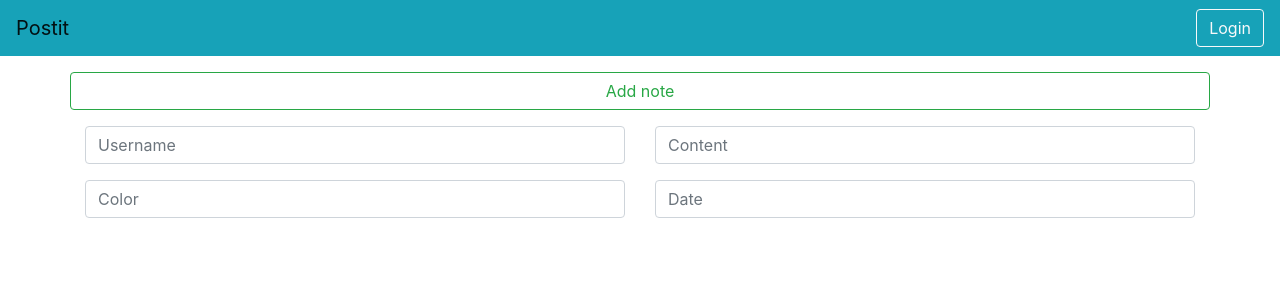
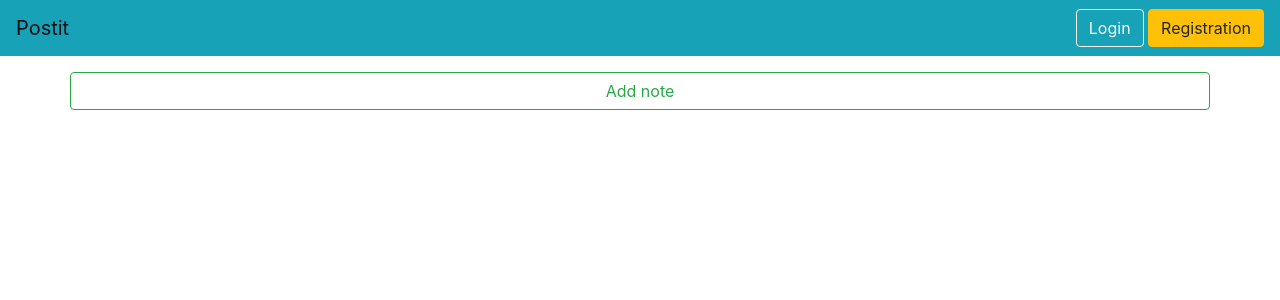
Before and after one commit to unimer/Note, a Flask app: page / in a window 1280 px wide. Shown: the top 300 px of the page. Run offline with Flask 2, Linux system fonts and the light colour scheme; data that the repository does not hold is empty; some libraries are stand-ins or nearby versions.

Commit message:
registration and minor errors

```diff
--- a/app/controller/UserController.py
+++ b/app/controller/UserController.py
@@ -34,6 +34,9 @@ def add():
         return json.jsonify(user.forAll())
     elif request.method == 'POST':
         form = UserForm(request.form)
+        print(form.username, file=sys.stderr)
+        print(form.email, file=sys.stderr)
+
         if not form.validateNew():
             return validationJsonErrorResponse()
         user = User()
--- a/app/static/js/indexController.js
+++ b/app/static/js/indexController.js
@@ -41,7 +41,6 @@ const pinNote = (noteId) => {
         success: (data, status, xhr) => {
             if (!data.errorMessages){
                 $("#noteEditDialog").modal('hide');
-                $("#notesCanvas").empty();
                 loadNotes();
             }
         },
@@ -59,7 +58,6 @@ const deleteNote = (noteId) => {
         success: (data, status, xhr) => {
             if (!data.errorMessages){
                 $("#noteEditDialog").modal('hide');
-                $("#notesCanvas").empty();
                 loadNotes();
             }
         },
@@ -118,12 +116,12 @@ const renderElement = (val) => {
 
 const loadNotes = () => {
     var uri = "/note/index";
-
     $.ajax({
         url: uri,
         type: "GET",
         success: (data, status, xhr) => {
             // $('.toast').toast('show');
+            $("#notesCanvas").empty();
             $.each(data, (index, val) =>{
                 renderElement(val);
 
@@ -190,13 +188,14 @@ const editNotePost = (noteId) => {
         success: (data, status, xhr) => {
             if (!data.errorMessages){
                 $("#noteEditDialog").modal('hide');
-                $("#notesCanvas").empty();
                 loadNotes();
             }
         },
         fail: () => {
             alert("Connection error");
         }
+    }).done(() => {
+        loadNotes();
     })
 }
 
@@ -227,7 +226,6 @@ const addNotePost = (noteId) => {
             }
             else if (data.errorMessages === undefined) {
                 $("#noteEditDialog").modal('hide');
-                $("#notesCanvas").empty();
                 loadNotes();
             } else {
                 $.each(data.errorMessages, (i, v) => {
@@ -246,13 +244,20 @@ $(document).ready(() => {
     loadNotes();
 
     // bind event to registration button
-    $("#registrationBtn").on('click', () => {
-        const username = $("#username").val();
-        const email = $("#email").val();
-        const password = $("#password").val();
-        const organization = $("#selOrg").val();
-        ajaxPost(username, email, password, organization);
+    // $("#registrationBtn").on('click', () => {
+    //     const username = $("#username").val();
+    //     const email = $("#email").val();
+    //     const password = $("#password").val();
+    //     const organization = $("#selOrg").val();
+    //     // ajaxPost(username, email, password, organization);
+    // });
+
+    $("#openRegistration").on('click', () => {
+        $("#loginDialog").modal('hide');
+        $("#registrationDialog").modal('show');
+
     });
+
     $("#navbarLogin").on('click', () => {
         // window.location.href = './login.php';
         $("#loginDialog").modal('show');
--- a/app/static/js/loginController.js
+++ b/app/static/js/loginController.js
@@ -61,9 +61,3 @@ $(document).ready(function () {
         });
     });
 });
-
-$(document).ready(() => {
-    $('#registrationBtn').on('click', () => {
-        window.location.href = './registration.php'
-    });
-});
--- a/app/static/js/registrationController.js
+++ b/app/static/js/registrationController.js
@@ -1,13 +1,11 @@
 
 const loadOrganizations = () => {
-    var uri = "http://localhost:5000/note/getOrganization";
+    var uri = "/note/getOrganization";
     $.ajax({
         url: uri,
         type: "GET",
         success: (data, status, xhr) => {
             $.each(data, (index, val) =>{
-                console.log(val.key);
-                console.log(val.value);
                 $("#selOrg").append(new Option(val.value, val.key));
             });
         },
@@ -19,7 +17,7 @@ const loadOrganizations = () => {
 
 const ajaxPost = (username, email, password, organization) => {
 
-    const uri = "http://localhost:5000/user/add"
+    const uri = "/user/add"
 
     $.ajax({
         type: 'POST',
@@ -34,10 +32,11 @@ const ajaxPost = (username, email, password, organization) => {
 
         success: (data, status, xhr) => {
             if (data.errorMessages){
-                $("#errorMessage").show();
+                $("#registrationErrorMessage").show();
             }
             else {
-                window.location.href = './login.php'
+                $("#registrationDialog").modal('hide');
+                $("#loginDialog").modal('show');
             }
         },
         fail: () => {
@@ -53,14 +52,12 @@ $(document).ready(() => {
 
     // bind event to registration button
     $("#registrationBtn").on('click', () => {
-        const username = $("#username").val();
-        const email = $("#email").val();
-        const password = $("#password").val();
+        const username = $("#registrationUsername").val();
+        const email = $("#registrationEmail").val();
+        const password = $("#registrationPassword").val();
         const organization = $("#selOrg").val();
         ajaxPost(username, email, password, organization);
     });
-    $("#login").on('click', () => {
-        window.location.href = './login.php';
-    });
+
 
 });
--- a/app/templates/header.html
+++ b/app/templates/header.html
@@ -48,9 +48,10 @@
     <ul class="navbar-nav mr-auto">
 
     </ul>
-    <form class="form-inline my-2 my-lg-0">
+    <form class="my-2 my-lg-0">
         {% if current_user.is_anonymous %}
           <button class="btn btn-outline-light my-2 my-sm-0" type="button" id="navbarLogin">Login</button>
+          <button type="button" class="btn btn-warning" id="openRegistration">Registration</button>
         {% else %}
           <button class="btn btn-outline-light my-2 my-sm-0" type="button" id="navbarLogout">Logout</button>
         {% endif %}
--- a/app/templates/index.html
+++ b/app/templates/index.html
@@ -12,6 +12,8 @@
 
 {% include "login.html" %}
 
+{% include "registration.html" %}
+
 <!-- <?php require "login.php"; ?> -->
 
 <!-- NOTES CONTAINER -->
@@ -20,7 +22,7 @@
 
 <div class="p-2"> </div>
 
-<div class="container">
+<!-- <div class="container">
     <div class="row">
         <div class="col">
             <div class="form-group">
@@ -47,7 +49,7 @@
             </div>
     </div>
 
-</div>
+</div> -->
 
 <div  class="p-3  container">
         <div id="notesCanvas" class="row">
--- a/app/templates/login.html
+++ b/app/templates/login.html
@@ -24,7 +24,6 @@
         <!-- Modal footer -->
         <div class="modal-footer">
             <input type="button" class="btn btn-success" value="Log in" id="login">
-            <button type="button" class="btn btn-warning" id="registrationBtn">Registration</button>
         </div>
 
       </div>
@@ -33,7 +32,3 @@
 
   <script type="text/javascript" src="{{ url_for('static', filename='js/loginController.js')}}">
   </script>
-
-
-
-</html>
--- a/app/templates/registration.html
+++ b/app/templates/registration.html
@@ -1,26 +1,34 @@
-<?php require "header.php"; ?>
-    <body>
-        <script type="text/javascript" src="../controller/registrationController.js">
-        </script>
 
-        <div id="errorMessage" style="display:none" class="alert alert-danger alert-dismissible fade show">
-            <strong>Danger!</strong> This alert box could indicate a dangerous or potentially negative action.
+    </body>
+    <div class="modal fade" id="registrationDialog">
+            <div class="modal-dialog modal-dialog-centered">
+              <div class="modal-content">
+
+                <!-- Modal Header -->
+                <div class="modal-header">
+                    <h5 class="modal-title">Registration</h5>
+                    <button type="button" class="close" data-dismiss="modal">&times;</button>
                 </div>
 
-
-
-
-        <div class='container'>
-            <div class='row'>
-                <div class='col'>
-                    <input type="text" class="form-control" placeholder="Username" id="username"><br>
-                    <input type="email" class="form-control" placeholder="E-mail" id="email"><br>
-                    <input type="password" class="form-control" placeholder="Password" id="password"><br>
+                <div id="registrationErrorMessage" style="display:none" class="alert alert-danger alert-dismissible fade show">
+                    <strong>Error!</strong> Form Errors!
+                </div>
+                <!-- Modal body -->
+                <div class="modal-body">
+                    <div class="form-group">
+                            <input type="text" class="form-control" placeholder="Username" id="registrationUsername"><br>
+                            <input type="email" class="form-control" placeholder="E-mail" id="registrationEmail"><br>
+                            <input type="password" class="form-control" placeholder="Password" id="registrationPassword"><br>
                             <select class="form-control" placeholder="Organization" id="selOrg">
 
                             </select> <br>
-                    <input type="button" class=" btn btn-success" value="Log in" id="login">
-                    <button type="button" class="float-right btn btn-warning" id="registrationBtn">Register</button>
+                        </div>
+                    </div>
+
+                    <!-- Modal footer -->
+                    <div class="modal-footer">
+                        <button type="button" class="float-right btn btn-warning" id="registrationBtn">Submit</button>
+                    </div>
 
               </div>
             </div>
@@ -28,6 +36,5 @@
 
 
 
-    </body>
-
-</html>
+  <script type="text/javascript" src="{{ url_for('static', filename='js/registrationController.js')}}">
+  </script>
--- a/config.py
+++ b/config.py
@@ -11,3 +11,6 @@ class Config(object):
     # Flask-Session
     SESSION_TYPE = 'redis'
     SESSION_REDIS = redis.from_url('redis://127.0.0.1:5000')
+
+    #FLASK ENV
+    FLASK_DEBUG=True
```
Lines whose indentation alone changed are shown as unchanged.
